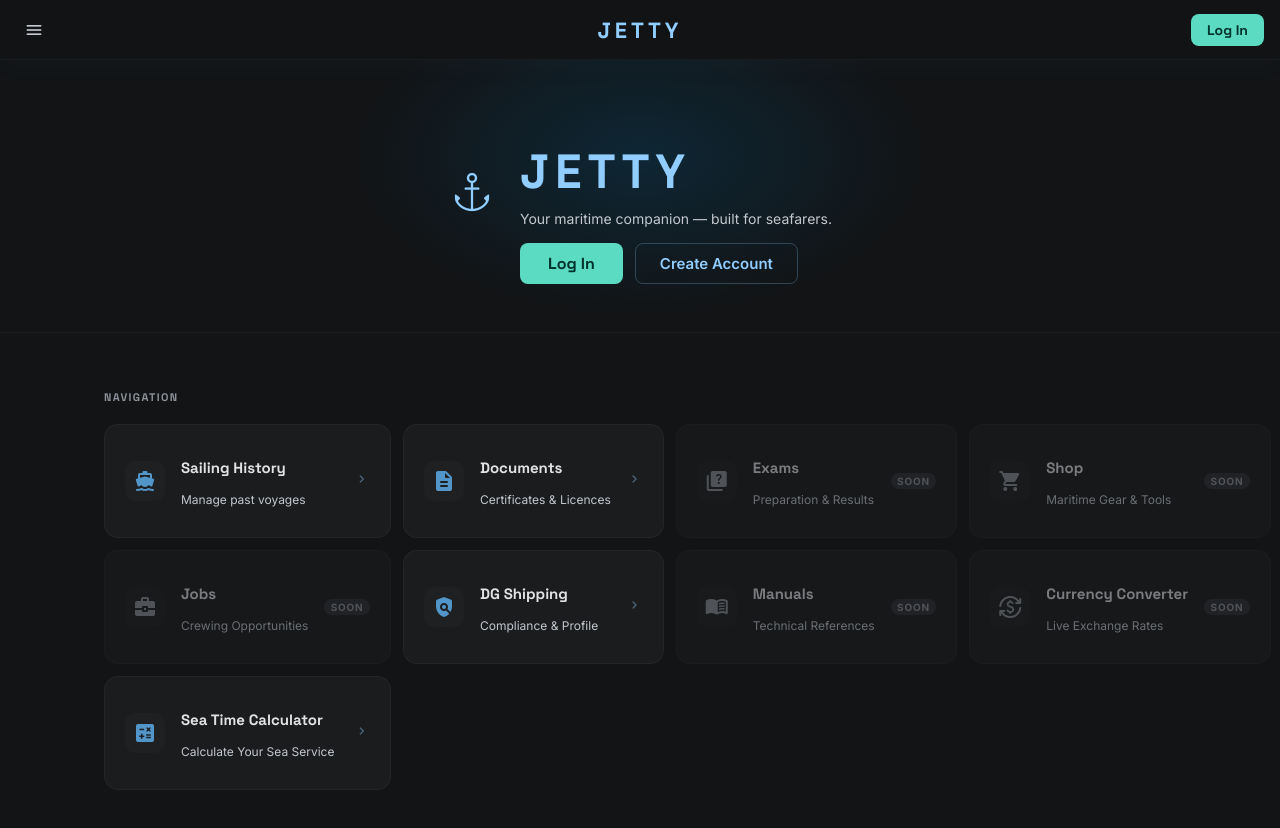
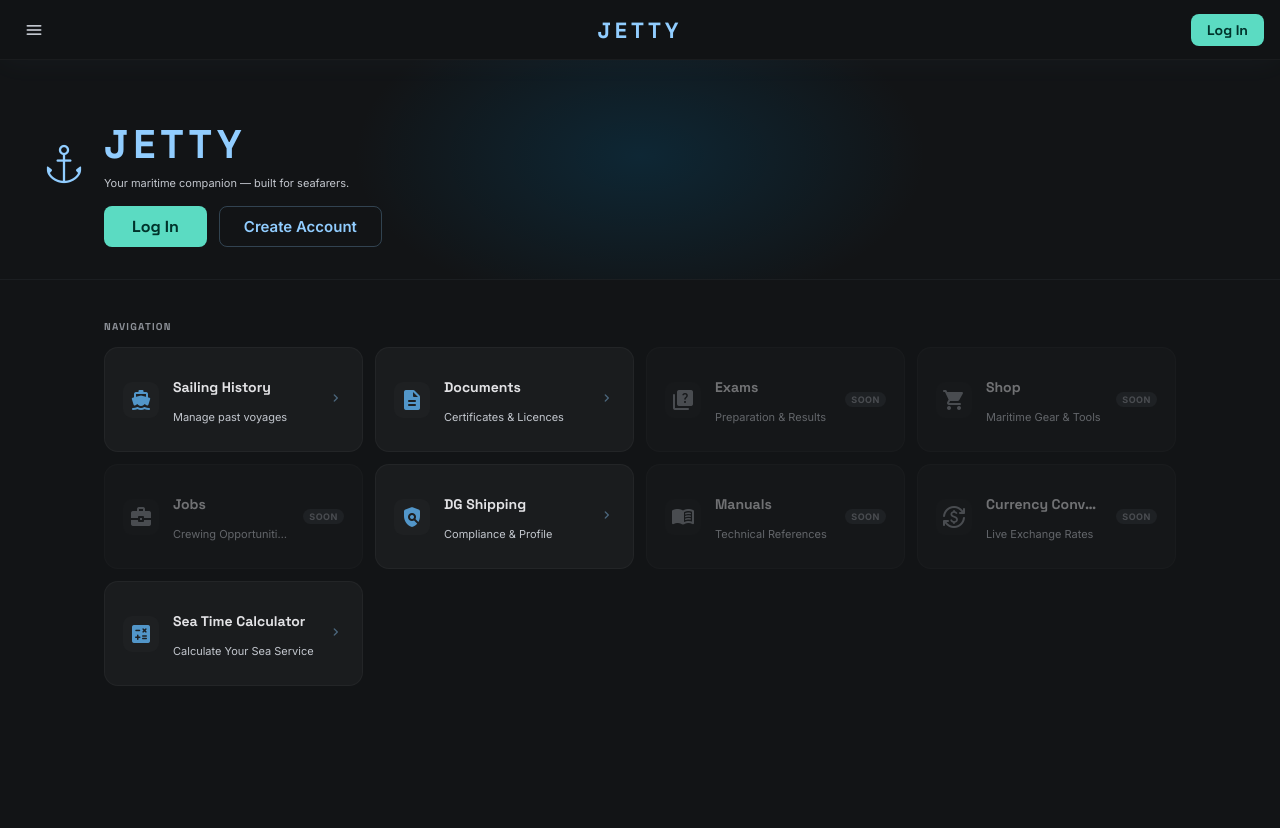
Before and after one commit to Rajyavardhan-singh/JETTY, a Next.js app: page / in a window 1280 px wide. Shown: the top 828 px of the page. After the commit the page ends 800 px from the top, so only its background shows below. Built offline with nearby package versions, Linux system fonts and the light colour scheme; no server answers.

Commit message:
updated styles for home page

```diff
--- a/app/page.module.css
+++ b/app/page.module.css
@@ -1,22 +1,26 @@
 .page {
   min-height: calc(100vh - 3.75rem);
+  display: flex;
+  flex-direction: column;
 }
 
 /* ── Hero ────────────────────────────────────────────────────────────────── */
 .hero {
   position: relative;
   overflow: hidden;
-  padding: 3rem 1.5rem 2rem;
+  padding: 1.75rem 1.25rem 1.5rem;
   border-bottom: 1px solid rgba(66, 71, 77, 0.2);
-  display: flex;
+  display: grid;
+  grid-template-columns: 1fr auto;
   align-items: center;
-  justify-content: space-between;
-  gap: 1.5rem;
-  flex-wrap: wrap;
+  gap: 1rem;
 }
 
 @media (min-width: 768px) {
-  .hero { padding: 3rem 2.5rem; }
+  .hero {
+    padding: 2rem 2.5rem;
+    gap: 1.5rem;
+  }
 }
 
 .heroGlow {
@@ -33,32 +37,50 @@
 .heroContent {
   display: flex;
   align-items: center;
-  gap: 1.5rem;
-  max-width: 56rem;
-  margin: 0 auto;
+  gap: 0.625rem;
   position: relative;
   z-index: 1;
-  flex-wrap: wrap;
+  min-width: 0;
+}
+
+@media (min-width: 480px) {
+  .heroContent {
+    gap: 1rem;
+  }
 }
 
 /* Avatar */
 .heroAvatar {
-  width: 4.5rem;
-  height: 4.5rem;
+  width: 2.75rem;
+  height: 2.75rem;
   border-radius: 50%;
   object-fit: cover;
   border: 2px solid rgba(145, 205, 255, 0.25);
   flex-shrink: 0;
 }
 
+@media (min-width: 480px) {
+  .heroAvatar {
+    width: 3.5rem;
+    height: 3.5rem;
+  }
+}
+
+@media (min-width: 768px) {
+  .heroAvatar {
+    width: 4.5rem;
+    height: 4.5rem;
+  }
+}
+
 .heroAvatarFallback {
-  width: 4.5rem;
-  height: 4.5rem;
+  width: 2.75rem;
+  height: 2.75rem;
   border-radius: 50%;
   background: var(--primary-container);
   color: var(--primary);
   font-family: var(--font-space-grotesk);
-  font-size: 1.75rem;
+  font-size: 1.25rem;
   font-weight: 700;
   display: flex;
   align-items: center;
@@ -67,29 +89,57 @@
   border: 2px solid rgba(145, 205, 255, 0.15);
 }
 
+@media (min-width: 480px) {
+  .heroAvatarFallback {
+    width: 3.5rem;
+    height: 3.5rem;
+    font-size: 1.5rem;
+  }
+}
+
+@media (min-width: 768px) {
+  .heroAvatarFallback {
+    width: 4.5rem;
+    height: 4.5rem;
+    font-size: 1.75rem;
+  }
+}
+
 .heroLogo {
-  font-size: 3.5rem;
+  font-size: 3rem;
   flex-shrink: 0;
 }
 
+.heroText {
+  min-width: 0;
+}
+
 .heroGreeting {
-  font-size: 0.875rem;
+  font-size: 0.6875rem;
   color: var(--on-surface-variant);
-  margin-bottom: 0.125rem;
+  margin-bottom: 0.1rem;
 }
 
 .heroName {
   font-family: var(--font-space-grotesk);
-  font-size: 2rem;
+  font-size: clamp(0.9rem, 3.5vw, 2rem);
   font-weight: 800;
   color: var(--on-surface);
-  letter-spacing: -0.03em;
-  line-height: 1.1;
+  letter-spacing: -0.02em;
+  line-height: 1.2;
+  white-space: normal;
+  word-break: break-word;
+}
+
+@media (min-width: 768px) {
+  .heroName {
+    font-size: 2rem;
+  }
 }
 
 .heroNameGuest {
   font-family: var(--font-space-grotesk);
-  font-size: 3rem;
+  font-size: 2.5rem;
   font-weight: 900;
   color: var(--primary);
   letter-spacing: 0.12em;
@@ -99,25 +149,37 @@
 }
 
 .heroRank {
-  font-size: 0.875rem;
+  font-size: 0.75rem;
   color: var(--secondary);
   font-weight: 600;
-  margin-top: 0.25rem;
+  margin-top: 0.15rem;
+}
+
+@media (min-width: 768px) {
+  .heroRank {
+    font-size: 0.8125rem;
+    margin-top: 0.2rem;
+  }
 }
 
 .heroCompleteBtn {
-  display: inline-block;
-  margin-top: 0.5rem;
-  font-size: 0.8125rem;
+  display: inline-flex;
+  align-items: center;
+  gap: 0.25rem;
+  margin-top: 0.4rem;
+  font-size: 0.75rem;
   font-weight: 700;
   color: var(--primary);
   background: rgba(145, 205, 255, 0.1);
-  padding: 0.3rem 0.875rem;
+  padding: 0.25rem 0.75rem;
   border-radius: 9999px;
   text-decoration: none;
   transition: background-color 0.2s;
 }
-.heroCompleteBtn:hover { background: rgba(145, 205, 255, 0.2); }
+
+.heroCompleteBtn:hover {
+  background: rgba(145, 205, 255, 0.2);
+}
 
 .heroGuestBtns {
   display: flex;
@@ -136,7 +198,10 @@
   text-decoration: none;
   transition: filter 0.2s;
 }
-.heroBtnPrimary:hover { filter: brightness(1.1); }
+
+.heroBtnPrimary:hover {
+  filter: brightness(1.1);
+}
 
 .heroBtnSecondary {
   padding: 0.625rem 1.5rem;
@@ -149,48 +214,9 @@
   text-decoration: none;
   transition: background-color 0.2s;
 }
-.heroBtnSecondary:hover { background: rgba(145, 205, 255, 0.06); }
 
-/* Stats pills */
-.statsPills {
-  display: flex;
-  align-items: center;
-  gap: 1.5rem;
-  margin-top: 2rem;
-  max-width: 56rem;
-  margin-left: auto;
-  margin-right: auto;
-  position: relative;
-  z-index: 1;
-}
-
-.statPill {
-  display: flex;
-  flex-direction: column;
-  gap: 0.125rem;
-}
-
-.statPillValue {
-  font-family: var(--font-space-grotesk);
-  font-size: 1.75rem;
-  font-weight: 800;
-  color: var(--on-surface);
-  letter-spacing: -0.03em;
-  line-height: 1;
-}
-
-.statPillLabel {
-  font-size: 0.75rem;
-  color: var(--on-surface-variant);
-  text-transform: uppercase;
-  letter-spacing: 0.08em;
-  font-weight: 600;
-}
-
-.statPillDivider {
-  width: 1px;
-  height: 2.5rem;
-  background: rgba(66, 71, 77, 0.5);
+.heroBtnSecondary:hover {
+  background: rgba(145, 205, 255, 0.06);
 }
 
 /* Right side of hero — status + currency */
@@ -198,29 +224,40 @@
   display: flex;
   flex-direction: column;
   align-items: flex-end;
-  gap: 0.875rem;
+  gap: 0.5rem;
   flex-shrink: 0;
+  position: relative;
+  z-index: 1;
+  max-width: 7.5rem;
+}
+
+@media (min-width: 480px) {
+  .heroRight {
+    max-width: none;
+    gap: 0.625rem;
+  }
 }
 
 /* On Board status badge */
 .statusOnBoard {
   display: inline-flex;
   align-items: center;
-  gap: 0.5rem;
+  gap: 0.4rem;
   background: rgba(74, 222, 128, 0.08);
   border: 1px solid rgba(74, 222, 128, 0.22);
   color: #4ade80;
-  padding: 0.35rem 0.875rem;
+  padding: 0.3rem 0.75rem;
   border-radius: 9999px;
-  font-size: 0.8125rem;
+  font-size: 0.75rem;
   font-weight: 700;
   letter-spacing: 0.04em;
+  white-space: nowrap;
 }
 
 .statusDot {
   display: inline-block;
-  width: 0.5rem;
-  height: 0.5rem;
+  width: 0.45rem;
+  height: 0.45rem;
   border-radius: 50%;
   background: #4ade80;
   box-shadow: 0 0 6px #4ade80;
@@ -228,64 +265,85 @@
 }
 
 @keyframes pulseGreen {
-  0%, 100% { opacity: 1; box-shadow: 0 0 6px #4ade80; }
-  50%       { opacity: 0.3; box-shadow: none; }
+
+  0%,
+  100% {
+    opacity: 1;
+    box-shadow: 0 0 6px #4ade80;
+  }
+
+  50% {
+    opacity: 0.3;
+    box-shadow: none;
+  }
 }
 
 /* Ashore status */
 .statusAshore {
   display: inline-flex;
   align-items: center;
-  gap: 0.5rem;
+  gap: 0.4rem;
   background: rgba(145, 205, 255, 0.07);
   border: 1px solid rgba(145, 205, 255, 0.15);
   color: var(--on-surface-variant);
-  padding: 0.35rem 0.875rem;
+  padding: 0.3rem 0.75rem;
   border-radius: 9999px;
-  font-size: 0.8125rem;
+  font-size: 0.75rem;
   font-weight: 600;
+  white-space: nowrap;
 }
 
 .asDot {
   display: inline-block;
-  width: 0.5rem;
-  height: 0.5rem;
+  width: 0.45rem;
+  height: 0.45rem;
   border-radius: 50%;
   background: var(--outline);
 }
 
-/* Stats bar below hero */
+/* ── Stats bar ───────────────────────────────────────────────────────────── */
 .statsBar {
   display: flex;
   align-items: center;
-  gap: 2rem;
-  padding: 1.25rem 1.5rem;
+  gap: 0;
   background: var(--surface-container-low);
   border-bottom: 1px solid rgba(66, 71, 77, 0.15);
-  flex-wrap: wrap;
-}
-
-@media (min-width: 768px) {
-  .statsBar { padding: 1.25rem 2.5rem; gap: 3rem; }
 }
 
 .statItem {
   display: flex;
   flex-direction: column;
-  gap: 0.125rem;
+  gap: 0.1rem;
+  padding: 0.875rem 1.25rem;
+  flex: 1;
+  text-align: center;
+}
+
+@media (min-width: 768px) {
+  .statItem {
+    padding: 1rem 2.5rem;
+    text-align: left;
+    flex: 0 0 auto;
+  }
 }
 
 .statValue {
   font-family: var(--font-space-grotesk);
-  font-size: 1.75rem;
+  font-size: 1.5rem;
   font-weight: 800;
   color: var(--on-surface);
   letter-spacing: -0.03em;
   line-height: 1;
 }
 
+@media (min-width: 768px) {
+  .statValue {
+    font-size: 1.75rem;
+  }
+}
+
 .statLabel {
-  font-size: 0.6875rem;
+  font-size: 0.625rem;
   color: var(--on-surface-variant);
   text-transform: uppercase;
   letter-spacing: 0.08em;
@@ -294,30 +352,35 @@
 
 .statDivider {
   width: 1px;
-  height: 2.5rem;
-  background: rgba(66, 71, 77, 0.5);
+  align-self: stretch;
+  background: rgba(66, 71, 77, 0.4);
   flex-shrink: 0;
+  margin: 0.5rem 0;
 }
 
 /* ── Modules grid ────────────────────────────────────────────────────────── */
 .modulesSection {
-  padding: 2.5rem 1.5rem 4rem;
-  max-width: 72rem;
-  margin: 0 auto;
+  padding: 1.5rem 1rem 3rem;
+  flex: 1;
 }
 
 @media (min-width: 768px) {
-  .modulesSection { padding: 3rem 2.5rem 5rem; }
+  .modulesSection {
+    padding: 2rem 2.5rem 4rem;
+    max-width: 72rem;
+    margin: 0 auto;
+    width: 100%;
+  }
 }
 
 .sectionTitle {
   font-family: var(--font-space-grotesk);
-  font-size: 0.6875rem;
+  font-size: 0.625rem;
   font-weight: 700;
   text-transform: uppercase;
   letter-spacing: 0.12em;
   color: var(--outline);
-  margin-bottom: 1.25rem;
+  margin-bottom: 0.875rem;
 }
 
 .modulesGrid {
@@ -326,39 +389,51 @@
   gap: 0.5rem;
 }
 
-@media (min-width: 768px)  {
+@media (min-width: 480px) {
+  .modulesGrid {
+    grid-template-columns: repeat(3, 1fr);
+  }
+}
+
+@media (min-width: 768px) {
   .modulesGrid {
     grid-template-columns: repeat(3, 1fr);
     gap: 0.75rem;
   }
 }
+
 @media (min-width: 1100px) {
-  .modulesGrid { grid-template-columns: repeat(4, 1fr); }
+  .modulesGrid {
+    grid-template-columns: repeat(4, 1fr);
+  }
 }
 
 /* Module cards */
 .moduleCard {
   display: flex;
   align-items: center;
-  gap: 0.75rem;
-  padding: 0.875rem;
+  gap: 0.625rem;
+  padding: 0.75rem;
   background: var(--surface-container-low);
   border-radius: 0.75rem;
   border: 1px solid rgba(255, 255, 255, 0.04);
   text-decoration: none;
   transition: transform 0.2s, box-shadow 0.2s, background-color 0.2s;
   cursor: pointer;
+  min-width: 0;
 }
+
 .moduleCard:hover {
   transform: translateY(-2px);
-  box-shadow: 0 12px 30px rgba(0, 0, 0, 0.25);
+  box-shadow: 0 8px 24px rgba(0, 0, 0, 0.25);
   background: var(--surface-container);
 }
 
 .moduleCardDisabled {
-  opacity: 0.5;
+  opacity: 0.45;
   cursor: not-allowed;
 }
+
 .moduleCardDisabled:hover {
   transform: none;
   box-shadow: none;
@@ -367,13 +442,21 @@
 
 .moduleIcon {
   flex-shrink: 0;
-  width: 2rem;
-  height: 2rem;
+  width: 1.875rem;
+  height: 1.875rem;
   display: flex;
   align-items: center;
   justify-content: center;
   background: var(--surface-container);
   border-radius: 0.5rem;
+}
+
+@media (min-width: 768px) {
+  .moduleIcon {
+    width: 2.25rem;
+    height: 2.25rem;
+    border-radius: 0.5625rem;
+  }
 }
 
 .moduleInfo {
@@ -383,7 +466,7 @@
 
 .moduleTitle {
   font-family: var(--font-space-grotesk);
-  font-size: 0.8125rem;
+  font-size: 0.75rem;
   font-weight: 700;
   color: var(--on-surface);
   white-space: nowrap;
@@ -392,9 +475,9 @@
 }
 
 .moduleSub {
-  font-size: 0.625rem;
+  font-size: 0.5625rem;
   color: var(--on-surface-variant);
-  margin-top: 0.125rem;
+  margin-top: 0.1rem;
   white-space: nowrap;
   overflow: hidden;
   text-overflow: ellipsis;
@@ -402,40 +485,37 @@
 
 @media (min-width: 768px) {
   .moduleCard {
-    padding: 1.125rem 1.25rem;
-    gap: 1rem;
+    padding: 1rem 1.125rem;
+    gap: 0.875rem;
     border-radius: 0.875rem;
   }
-  .moduleIcon {
-    width: 2.5rem;
-    height: 2.5rem;
-    border-radius: 0.625rem;
+
+  .moduleTitle {
+    font-size: 0.875rem;
   }
-  .moduleTitle {
-    font-size: 0.9375rem;
-  }
+
   .moduleSub {
-    font-size: 0.75rem;
+    font-size: 0.6875rem;
   }
 }
 
 .moduleArrow {
   margin-left: auto;
   color: var(--primary);
-  font-size: 1rem;
   opacity: 0.6;
   flex-shrink: 0;
 }
 
 .moduleSoon {
   margin-left: auto;
-  font-size: 0.625rem;
+  font-size: 0.5625rem;
   font-weight: 700;
   text-transform: uppercase;
-  letter-spacing: 0.08em;
+  letter-spacing: 0.06em;
   background: rgba(66, 71, 77, 0.5);
   color: var(--outline);
-  padding: 0.15rem 0.4rem;
+  padding: 0.125rem 0.375rem;
   border-radius: 9999px;
   flex-shrink: 0;
+  white-space: nowrap;
 }
```
